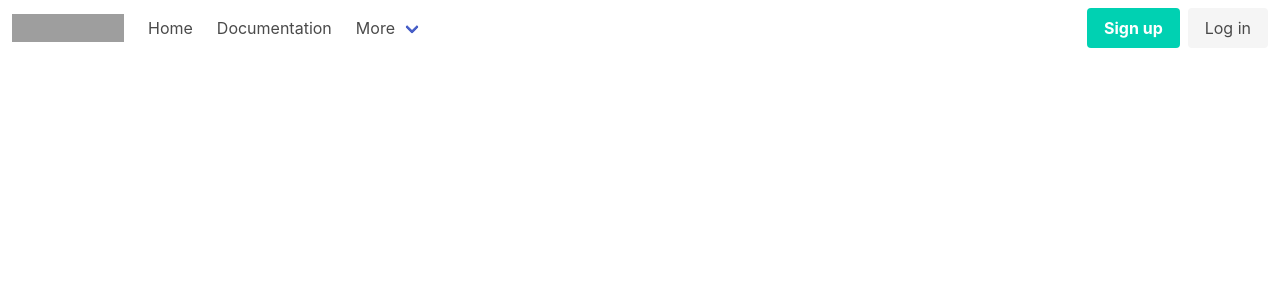
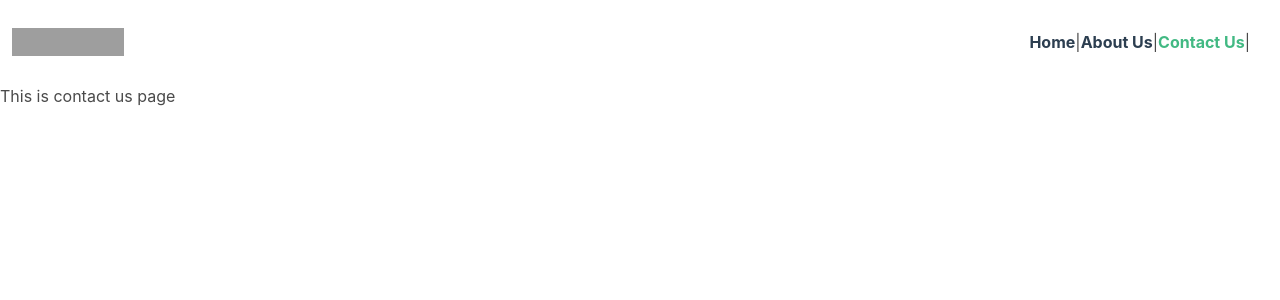
Before and after one commit to mehmetcanbudak/Frontend, a Vue app in the folder single-page-website/: page /contact-us in a window 1280 px wide. Shown: the top 300 px of the page. Built offline with nearby package versions, Linux system fonts and the light colour scheme; grey boxes are pictures that could not be loaded.

Commit message:
worked on navbar, routes  for about and contact page and css for navbar

```diff
--- a/single-page-website/src/components/Navbar.vue
+++ b/single-page-website/src/components/Navbar.vue
@@ -12,55 +12,15 @@
       <span aria-hidden="true"></span>
     </a>
   </div>
+  <div id="nav" class="navbar-end">
+      <router-link :to="{ name: 'Home'}">Home</router-link> |
+      <router-link :to="{ name: 'About'}">About Us</router-link> |
+      <router-link :to="{ name: 'Contact'}">Contact Us</router-link> |
 
-  <div id="navbarBasicExample" class="navbar-menu">
-    <div class="navbar-start">
-      <a class="navbar-item">
-        Home
-      </a>
+  </div>
+  </nav>
+  </div>
 
-      <a class="navbar-item">
-        Documentation
-      </a>
-
-      <div class="navbar-item has-dropdown is-hoverable">
-        <a class="navbar-link">
-          More
-        </a>
-
-        <div class="navbar-dropdown">
-          <a class="navbar-item">
-            About
-          </a>
-          <a class="navbar-item">
-            Jobs
-          </a>
-          <a class="navbar-item">
-            Contact
-          </a>
-          <hr class="navbar-divider">
-          <a class="navbar-item">
-            Report an issue
-          </a>
-        </div>
-      </div>
-    </div>
-
-    <div class="navbar-end">
-      <div class="navbar-item">
-        <div class="buttons">
-          <a class="button is-primary">
-            <strong>Sign up</strong>
-          </a>
-          <a class="button is-light">
-            Log in
-          </a>
-        </div>
-      </div>
-    </div>
-  </div>
-</nav>
-</div>
 
 </template>
 
@@ -71,5 +31,16 @@ export default {
 </script>
 
 <style lang="css" scoped>
+#nav {
+  padding: 30px;
+}
 
+#nav a {
+  font-weight: bold;
+  color: #2c3e50;
+}
+
+#nav a.router-link-exact-active {
+  color: #42b983;
+}
 </style>
--- a/single-page-website/src/router/index.js
+++ b/single-page-website/src/router/index.js
@@ -8,13 +8,17 @@ const routes = [
     component: Home
   },
   {
-    path: '/about',
+    path: '/about-us',
     name: 'About',
-    // route level code-splitting
-    // this generates a separate chunk (about.[hash].js) for this route
-    // which is lazy-loaded when the route is visited.
     component: function () {
       return import(/* webpackChunkName: "about" */ '../views/About.vue')
+    }
+  },
+  {
+    path: '/contact-us',
+    name: 'Contact',
+    component: function () {
+      return import(/* webpackChunkName: "contact" */ '../views/Contact.vue')
     }
   }
 ]
--- /dev/null
+++ b/single-page-website/src/views/Contact.vue
@@ -0,0 +1,12 @@
+<template lang="html">
+  <div class="">
+    <h1> This is contact us page </h1>
+  </div>
+</template>
+
+<script>
+</script>
+
+<style scoped>
+
+</style>
```
Also changed, not shown: single-page-website/src/App.vue (+0 -12 lines).
